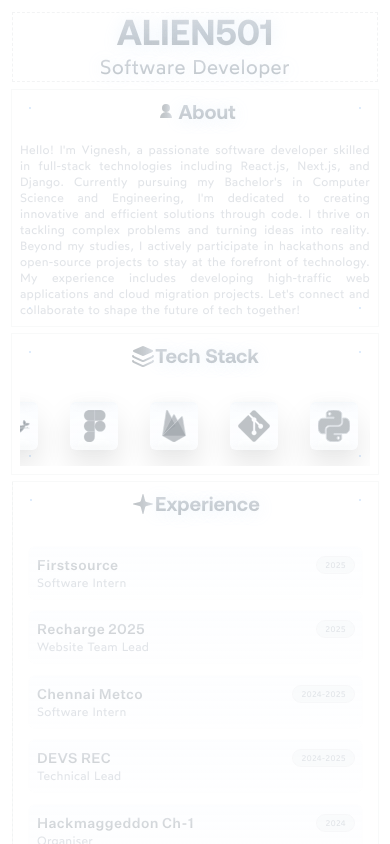
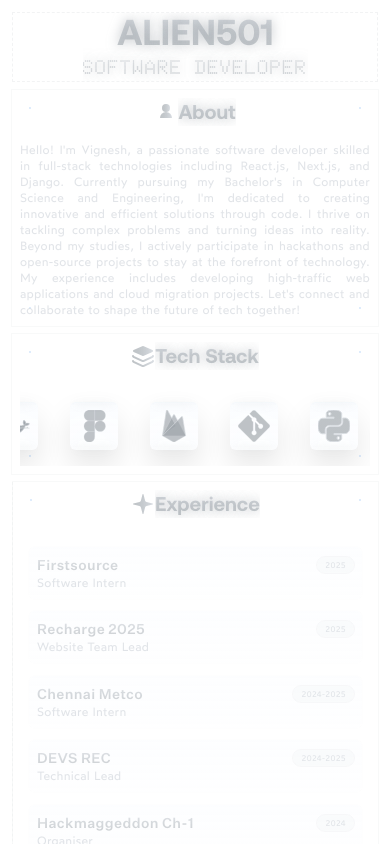
Before and after one commit to Alien501/portfolio-new, a Next.js app: page / in a window 390 px wide. Built offline with nearby package versions, Linux system fonts and the light colour scheme.

Commit message:
Dummy animations

```diff
--- a/package.json
+++ b/package.json
@@ -12,7 +12,7 @@
     "@vercel/analytics": "^1.5.0",
     "clsx": "^2.1.1",
     "framer-motion": "^12.5.0",
-    "gsap": "^3.12.7",
+    "gsap": "^3.13.0",
     "next": "15.2.3",
     "react": "^19.0.0",
     "react-dom": "^19.0.0",
--- a/src/app/globals.css
+++ b/src/app/globals.css
@@ -30,6 +30,11 @@
   src: url('../../public/fonts/Wotfard.woff2');
 }
 
+@font-face {
+  font-family: 'Doto';
+  src: url('../../public/fonts/doto.ttf');
+}
+
 :root {
   /* --background: #05060f; */
   --primary-light: #9ca3a8a5;
@@ -58,6 +63,7 @@
   --font-untitle-sans-medium: 'Untitled Sans Medium';
   --font-untitle-sans-bold: 'Untitled Sans Bold';
   --font-wotfard: 'Wotfard', sans-serif;
+  --font-doto: 'Doto', var(--font-wotfard);
 
 }
 
@@ -83,7 +89,7 @@ body {
 }
 
 .text-shadow {
-  text-shadow: 0px 2px 16px rgba(174, 207, 242, .24);;
+  text-shadow: 0px 0px 12px var(--color-primary-light);
 }
 
 .box-shadow {
--- a/src/components/card/Card.css
+++ b/src/components/card/Card.css
@@ -42,3 +42,34 @@
     border: 1px solid rgba(186, 207, 247, 0.12);
     pointer-events: none;
 }
+
+.card-heading-text::before {
+    content: 'aaaaaaaaaaaaaaaaaaaaaaaaaaaaa';
+    position: absolute;
+    z-index: 0;
+    /* top: -2px; */
+    right: 0;
+    left: 0;
+    width: 100%;
+    color: transparent;
+    display: inline-block;
+    text-decoration-style: wavy;
+    text-decoration-color: var(--foreground);
+    text-decoration-line: underline;
+    opacity: 0;
+    will-change: opacity;
+    /* filter: drop-shadow(0px 0px 0px var(--foreground)); */
+}
+
+.card-container:hover .card-heading-text::before {
+    animation: wavyAnimation 2s linear infinite;
+    opacity: 1;
+}
+
+@keyframes wavyAnimation {
+    0% {
+        transform: translate3d(-1px, 0, 0);
+    } 100% {
+        transform: translate3d(-40px, 0, 0);
+    }
+}
--- a/src/components/card/Card.tsx
+++ b/src/components/card/Card.tsx
@@ -9,7 +9,7 @@ interface CardProps {
 
 export default function Card({title, child, icon=<PersonSpeakIcon />}: CardProps) {
     return(
-        <div className="relative h-full perspective-1000 overflow-hidden card outline outline-primary-light/10">
+        <div className="card-container relative h-full perspective-1000 overflow-hidden card outline outline-primary-light/10">
             <div className="h-full bg-primary-dark/2 p-2 backdrop-blur-2xl hover:outline hover:outline-primary-light/10 hover:box-shadow
                             hover:bg-gradient-to-b hover:from-[var(--border-from-color)]
                             hover:to-[var(--border-to-color)] hover:bg-clip-content-box
@@ -20,7 +20,7 @@ export default function Card({title, child, icon=<PersonSpeakIcon />}: CardProps
                 <div className="relative z-10">
                     <div className="card-title-wrapper flex justify-center -space-x-[0.5] -top-2 items-center">
                         <span>{icon}</span>
-                        <p className="font-aeonik-bold text-xl text-gradient text-shadow text-center">{title}</p>
+                        <p className="font-aeonik-bold text-xl text-gradient text-shadow text-center relative z-10 card-heading-text overflow-hidden p-[0.5]">{title}</p>
                     </div>
                     <div className="h-full mt-4 card-child-container font-wotfard text-xs tracking-wide leading-4 text-primary-dark/80 overflow-y-scroll thin-scrollbar">
                         {child}
--- /dev/null
+++ b/src/sections/HeroSection.css
@@ -0,0 +1,7 @@
+.hero-fake-name,
+.hero-real-name {
+    will-change: transform;
+    transform: translate3d(0, 0, 0);
+    -webkit-backface-visibility: hidden;
+    backface-visibility: hidden;
+}
--- a/src/sections/HeroSection.tsx
+++ b/src/sections/HeroSection.tsx
@@ -1,11 +1,58 @@
+"use client";
+
+import gsap from 'gsap';
+import './HeroSection.css';
+import { useEffect, useRef } from 'react';
+import { SplitText } from 'gsap/SplitText'
+
+gsap.registerPlugin(SplitText);
+
 export default function HeroSection() {
+    const heroWrapperRef = useRef<HTMLDivElement | null>(null);
+
+    useEffect(() => {
+        if(heroWrapperRef.current) {
+            const heroFakeName = document.querySelector('.hero-fake-name');
+            const heroRealName = document.querySelector('.hero-real-name');
+
+            const heroAnimation = gsap.timeline({paused: true})
+                                    .to(heroFakeName, {
+                                        rotateX: 90,
+                                        duration: .3,
+                                        transformOrigin: 'top',
+                                    }).fromTo(heroRealName, {
+                                        rotateX: -90,
+                                        opacity: 0,
+                                    }, {
+                                        rotateX: 0,
+                                        transformOrigin: 'bottom',
+                                        opacity: 1,
+                                    }, '<')
+
+            heroWrapperRef.current.addEventListener('mouseenter', () => {
+                heroAnimation.play();
+            })
+            heroWrapperRef.current.addEventListener('mouseleave', () => {
+                heroAnimation.reverse();
+            })
+        }
+    }, []);
+
     return(
         <div className="h-full flex justify-center items-center text-center">
-            <div>
-                <p className="font-aeonik-bold lg:text-8xl text-4xl bg-gradient-to-t from-primary-light to-primary-dark bg-clip-text text-transparent text-shadow">ALIEN501</p>
-                <p className="font-wotfard text-xl tracking-wide bg-gradient-to-t from-primary-light to-primary-dark bg-clip-text text-transparent text-shadow">Software Developer</p>
+            <div ref={heroWrapperRef} className="bg-white/0 relative overflow-hidden hero-text-wrapper">
+                <div className='hero-fake-name'>
+                    <p className="font-aeonik-bold lg:text-8xl text-4xl bg-gradient-to-t from-primary-light to-primary-dark bg-clip-text text-transparent text-shadow z-10">
+                        ALIEN501
+                    </p>
+                </div>
+                <div className='absolute -top-[0px] hero-real-name text-center bg-white/0 mx-auto w-full'>
+                    <p className="font-aeonik-bold lg:text-8xl text-4xl bg-gradient-to-t from-primary-light to-primary-dark bg-clip-text text-transparent text-shadow z-10">
+                        VIGNESH
+                    </p>
+                </div>
+                <p className="font-doto font-semibold text-xl tracking-wide bg-gradient-to-t from-primary-light to-primary-dark bg-clip-text text-transparent text-shadow">SOFTWARE DEVELOPER</p>
             </div>
-            {/* <img src="/border.svg" alt="" className="text-white bg-white" /> */}
         </div>
     )
 }
```
Also changed, not shown: public/fonts/doto.ttf (added), 1 other file (tests, documents, lock files or other folders).
